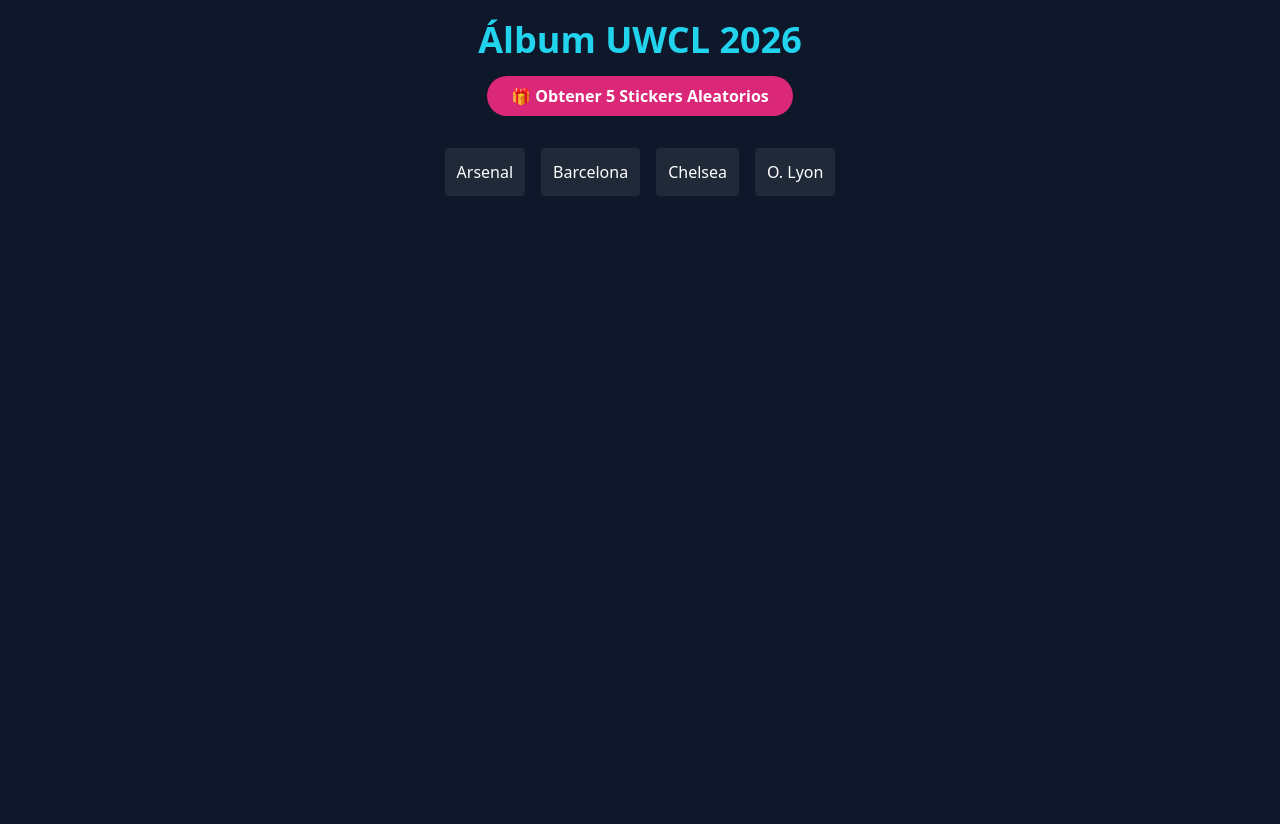
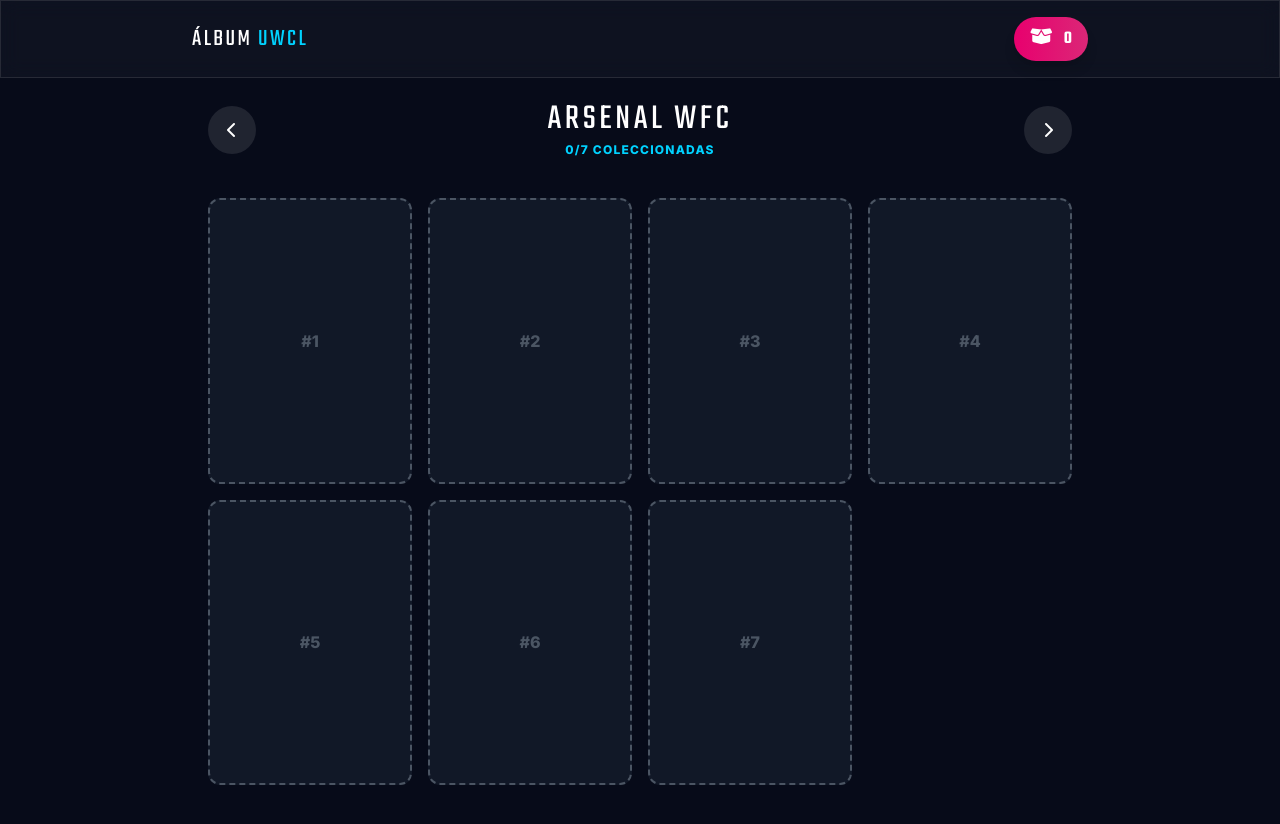
Before and after one commit to paula75/women-champion-league, a plain HTML site: page index.html in a window 1280 px wide. Before the commit the page ends 800 px from the top, so only its background shows below. Drawn offline with nearby package versions, Linux system fonts and the light colour scheme.

Commit message:
working version

```diff
--- a/index.html
+++ b/index.html
@@ -2,65 +2,103 @@
 <html lang="es">
 <head>
     <meta charset="UTF-8">
-    <title>Álbum UWCL - Fiesta Final</title>
+    <meta name="viewport" content="width=device-width, initial-scale=1.0">
+    <title>Álbum UWCL 2026 - Premium</title>
     <script src="https://cdn.tailwindcss.com"></script>
+    <link href="https://cdnjs.cloudflare.com/ajax/libs/font-awesome/6.0.0/css/all.min.css" rel="stylesheet">
+    <style>
+        @import url('https://fonts.googleapis.com/css2?family=Teko:wght@400;600&family=Inter:wght@400;600;800&display=swap');
+        :root { --dark: #070b19; --cyan: #00d2ff; --magenta: #e8006e; }
+        body { font-family: 'Inter', sans-serif; background: var(--dark); color: white; background-attachment: fixed; }
+        .teko-font { font-family: 'Teko', sans-serif; }
+        .card-inner { transition: transform 0.6s cubic-bezier(0.4, 0.2, 0.2, 1); transform-style: preserve-3d; }
+        .card-container.collected .card-inner:hover { transform: translateY(-5px) scale(1.02); box-shadow: 0 0 20px rgba(0, 210, 255, 0.3); }
+        .glass { background: rgba(255, 255, 255, 0.03); backdrop-filter: blur(10px); border: 1px solid rgba(255, 255, 255, 0.05); }
+    </style>
 </head>
-<body class="bg-slate-900 text-white p-5">
+<body class="min-h-screen pb-20">
 
-    <header class="text-center mb-8">
-        <h1 class="text-4xl font-bold text-cyan-400">Álbum UWCL 2026</h1>
-        <button onclick="obtenerStickers()" class="mt-4 bg-pink-600 px-6 py-2 rounded-full font-bold hover:scale-105 transition">
-            🎁 Obtener 5 Stickers Aleatorios
-        </button>
+    <header class="glass sticky top-0 z-30 p-4 border-b border-white/10">
+        <div class="max-w-4xl mx-auto flex justify-between items-center">
+            <h1 class="text-2xl teko-font tracking-widest"><span class="text-white">ÁLBUM</span> <span class="text-[var(--cyan)]">UWCL</span></h1>
+            <button onclick="openPack()" class="bg-gradient-to-r from-[var(--magenta)] to-pink-600 px-4 py-2 rounded-full font-bold teko-font text-lg shadow-lg hover:scale-105 transition">
+                <i class="fas fa-box-open mr-2"></i> <span id="pack-count">0</span>
+            </button>
+        </div>
     </header>
 
-    <!-- Navegación de Equipos -->
-    <nav class="flex justify-center gap-4 mb-10">
-        <button onclick="renderizarEquipo('arsenal')" class="bg-gray-800 p-3 rounded">Arsenal</button>
-        <button onclick="renderizarEquipo('barcelona')" class="bg-gray-800 p-3 rounded">Barcelona</button>
-        <button onclick="renderizarEquipo('chelsea')" class="bg-gray-800 p-3 rounded">Chelsea</button>
-        <button onclick="renderizarEquipo('lyon')" class="bg-gray-800 p-3 rounded">O. Lyon</button>
+    <nav class="max-w-4xl mx-auto py-6 px-4 flex items-center justify-between">
+        <button onclick="prevTeam()" class="bg-white/10 hover:bg-white/20 p-3 rounded-full transition w-12 h-12">
+            <i class="fas fa-chevron-left"></i>
+        </button>
+
+        <div class="text-center">
+            <h2 id="team-name" class="teko-font text-4xl uppercase tracking-widest text-white leading-none">EQUIPO</h2>
+            <p id="team-counter" class="text-[var(--cyan)] text-xs font-bold uppercase tracking-widest mt-1">0/7 Coleccionadas</p>
+        </div>
+
+        <button onclick="nextTeam()" class="bg-white/10 hover:bg-white/20 p-3 rounded-full transition w-12 h-12">
+            <i class="fas fa-chevron-right"></i>
+        </button>
     </nav>
 
-    <!-- Grid de Jugadoras -->
-    <div id="grid-jugadoras" class="grid grid-cols-2 md:grid-cols-4 gap-6 max-w-5xl mx-auto"></div>
+    <main class="max-w-4xl mx-auto p-4">
+        <div id="album-grid" class="grid grid-cols-2 md:grid-cols-4 gap-4">
+            </div>
+    </main>
 
     <script>
-        // Aquí insertas tu mapeo de datos
-        const db = {
-        arsenal: {
-            nombre: "Arsenal WFC",
-            jugadoras: [
-                { id: "russo", nombre: "Alessia Russo", posicion: "Delantera", img: "img/aitana.jpg" },
-                { id: "caldentey", nombre: "Mariona Caldentey", posicion: "Delantera", img: "img/caldentey.png" },
-                // ... agregar las 12 jugadoras aquí
-            ]
-        },
-        barcelona: { /* Estructura idéntica */ },
-        chelsea: { /* Estructura idéntica */ },
-        lyon: { /* Estructura idéntica */ }
-    };
+        // Configuración inicial
+        const CARDS_PER_TEAM = 7;
+        let collection = {};
+        let packsAvailable = 5;
+        let currentTeamIndex = 0;
 
-        function renderizarEquipo(equipoKey) {
-            const container = document.getElementById('grid-jugadoras');
-            container.innerHTML = '';
-            const equipo = db[equipoKey];
+        const teamsData = [
+            { id: 'ARS', name: "Arsenal WFC", c1: "#ef0107", c2: "#ffffff", border: "#9c824a" },
+            { id: 'FCB', name: "FC Barcelona", c1: "#004d98", c2: "#a50044", border: "#edbb00" },
+            { id: 'CHE', name: "Chelsea FC", c1: "#034694", c2: "#001489", border: "#ffffff" },
+            { id: 'LYON', name: "Olympique Lyon", c1: "#ffffff", c2: "#da0027", border: "#0055a4" }
+        ];
 
-            equipo.jugadoras.forEach(jugadora => {
-                container.innerHTML += `
-                    <div class="bg-gray-800 p-4 rounded-xl border border-gray-700 hover:border-cyan-500 transition">
-                        <img src="${jugadora.img}" alt="${jugadora.nombre}" class="w-full h-40 object-cover rounded-lg mb-2">
-                        <h3 class="font-bold">${jugadora.nombre}</h3>
-                        <p class="text-xs text-gray-400">${jugadora.posicion}</p>
+        // Generar DB simulada
+        let playersDB = [];
+        teamsData.forEach((t, tIdx) => {
+            for(let i=0; i<CARDS_PER_TEAM; i++) {
+                playersDB.push({ id: (tIdx*CARDS_PER_TEAM) + i + 1, name: `Jugadora ${t.id} ${i+1}`, teamObj: t, photo: `https://i.pravatar.cc/300?u=${(tIdx*CARDS_PER_TEAM)+i}` });
+            }
+        });
+
+        function renderCurrentPage() {
+            const team = teamsData[currentTeamIndex];
+            document.getElementById('team-name').innerText = team.name;
+            const teamPlayers = playersDB.filter(p => p.teamObj.id === team.id);
+            const grid = document.getElementById('album-grid');
+
+            grid.innerHTML = '';
+            teamPlayers.forEach(p => {
+                const isCollected = !!collection[p.id];
+                grid.innerHTML += `
+                    <div class="card-container ${isCollected ? 'collected' : ''}">
+                        <div class="card-inner w-full aspect-[2.5/3.5] rounded-xl overflow-hidden border-2 ${isCollected ? 'border-[var(--cyan)] bg-slate-800' : 'border-dashed border-gray-600 bg-gray-900'}">
+                            ${isCollected ? `
+                                <img src="${p.photo}" class="w-full h-full object-cover">
+                                <div class="absolute bottom-0 w-full bg-black/60 p-2 text-center text-xs teko-font">${p.name}</div>
+                            ` : `
+                                <div class="flex items-center justify-center h-full text-gray-600 font-bold">#${p.id}</div>
+                            `}
+                        </div>
                     </div>
                 `;
             });
+            document.getElementById('team-counter').innerText = `${teamPlayers.filter(p => collection[p.id]).length}/${CARDS_PER_TEAM} Coleccionadas`;
         }
 
-        function obtenerStickers() {
-            // Lógica para mostrar 5 aleatorios de todo el objeto db
-            alert("¡Stickers generados!");
-        }
+        function nextTeam() { if(currentTeamIndex < teamsData.length - 1) { currentTeamIndex++; renderCurrentPage(); } }
+        function prevTeam() { if(currentTeamIndex > 0) { currentTeamIndex--; renderCurrentPage(); } }
+        function openPack() { packsAvailable--; document.getElementById('pack-count').innerText = packsAvailable; alert("¡Sobre abierto!"); renderCurrentPage(); }
+
+        window.onload = renderCurrentPage;
     </script>
 </body>
 </html>
--- /dev/null
+++ b/style.css
@@ -0,0 +1,6 @@
+body { font-family: sans-serif; background: #070b19; color: white; text-align: center; }
+#album-grid { display: grid; grid-template-columns: repeat(4, 1fr); gap: 20px; padding: 20px; }
+.card { background: #1b263b; padding: 10px; border-radius: 8px; border: 2px solid #00d2ff; }
+.card img { width: 100%; height: 150px; object-fit: cover; }
+nav { margin-bottom: 20px; }
+button { padding: 10px 20px; cursor: pointer; background: #e8006e; color: white; border: none; }
```
Also changed, not shown: 1 other file.
